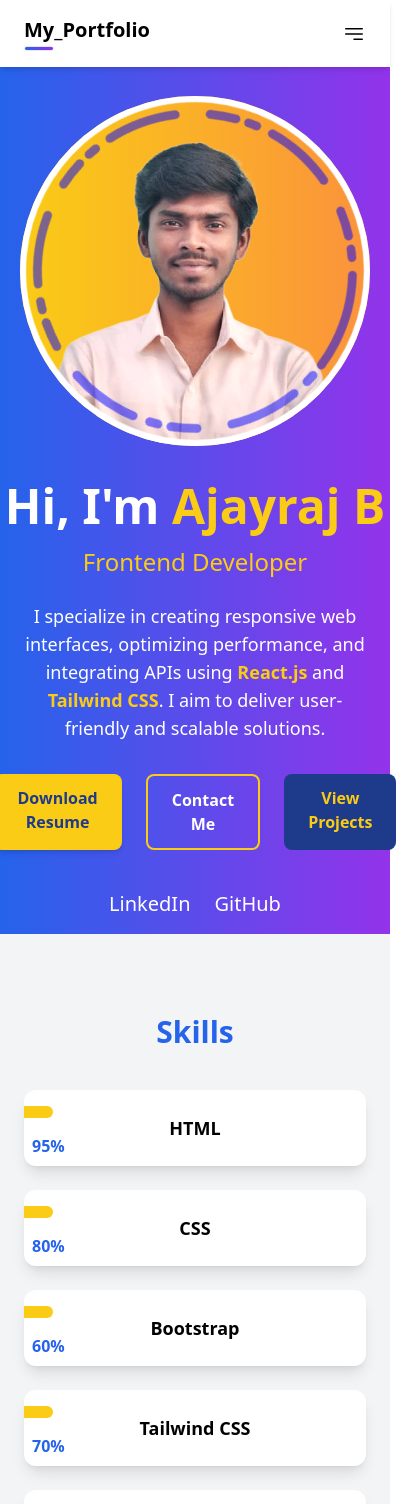
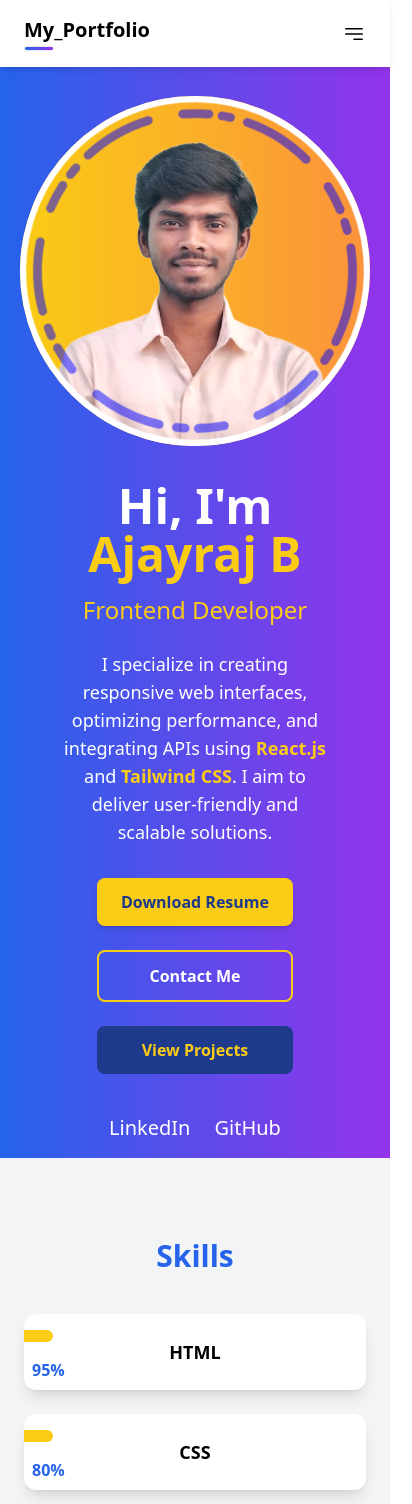
Before and after one commit to Ajayraj-2905/portfolio, a React (Vite) app in the folder portfolio/: page / in a window 390 px wide. Shown: the top 1504 px of the page, 412 px wide, since content can reach past the window. Built offline with nearby package versions, Linux system fonts and the light colour scheme.

Commit message:
Update the hero section height

```diff
--- a/portfolio/src/components/Hero.jsx
+++ b/portfolio/src/components/Hero.jsx
@@ -4,7 +4,7 @@ import profile from '../assets/profile.png'
 
 const Hero = () => {
     return (
-        <div id="hero" className="min-h-screen flex flex-col md:flex-row items-center justify-center gap-5 px-5 pt-24 md:pt-0 bg-gradient-to-r from-blue-600 to-purple-600 text-white text-center">
+        <div id="hero" className="min-h-[680px] flex flex-col md:flex-row items-center justify-center gap-5 px-5 pt-24 md:pt-20 bg-gradient-to-r from-blue-600 to-purple-600 text-white text-center">
             <motion.div
                 initial={{ opacity: 0, scale: 0.9 }}
                 animate={{ opacity: 1, scale: 1 }}
@@ -63,7 +63,7 @@ const Hero = () => {
                     initial={{ opacity: 0, y: 30 }}
                     animate={{ opacity: 1, y: 0 }}
                     transition={{ duration: 1 }}
-                    className="flex gap-6 mt-8"
+                    className="flex flex-col sm:flex-row gap-6 mt-8 flex-wrap"
                 >
                     <a href="/Ajayraj-Resume.pdf" download className="px-6 py-3 bg-yellow-400 text-blue-900 font-bold rounded-lg shadow-md hover:bg-yellow-500 transition">
                         Download Resume
```
